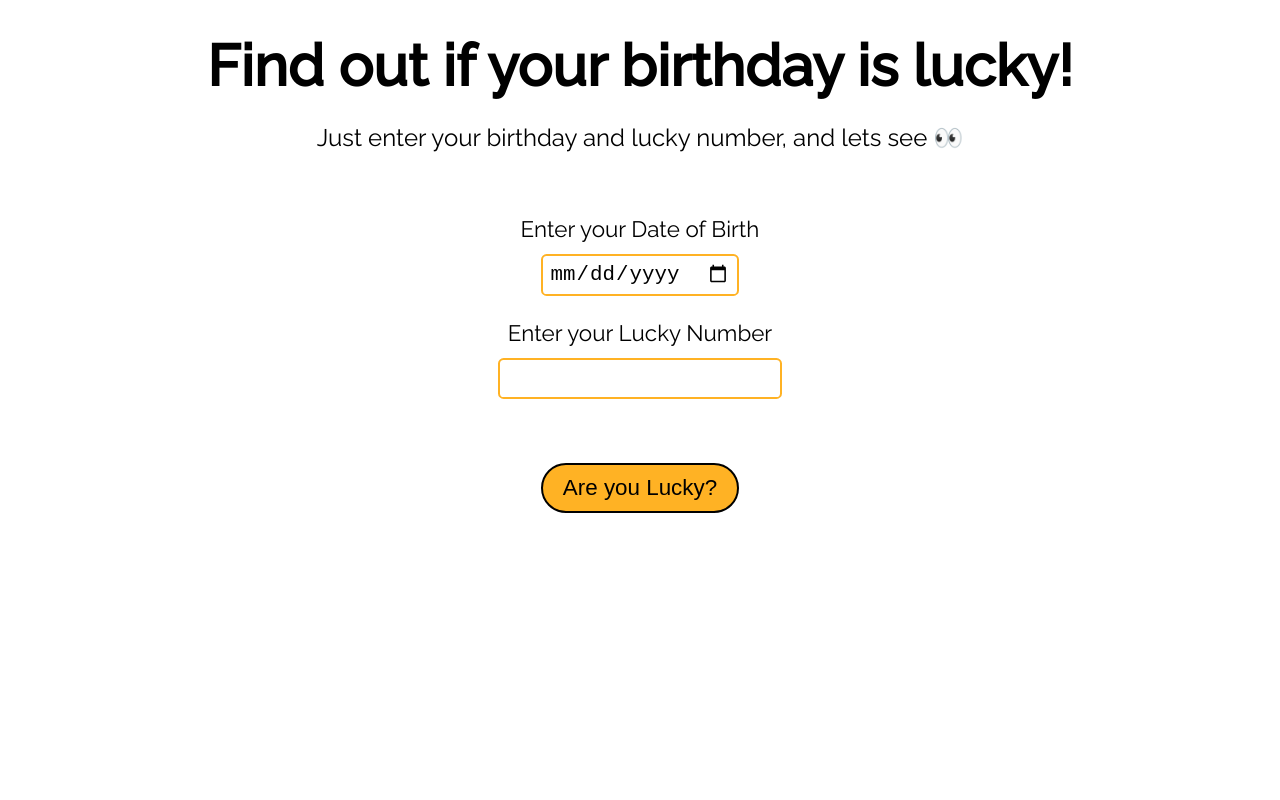
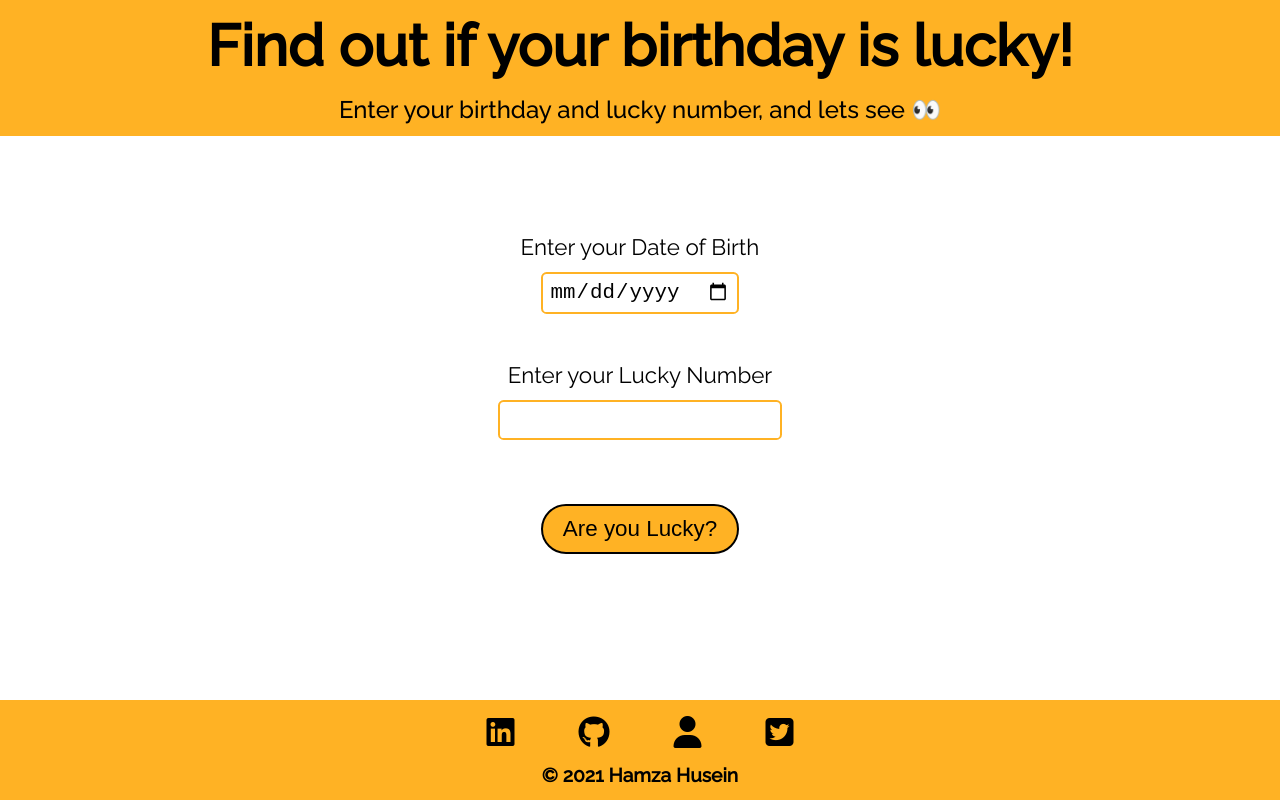
Before and after one commit to Hamdrive/markEleven, a plain HTML site: page index.html in a window 1280 px wide. Drawn offline with Linux system fonts and the light colour scheme.

Commit message:
[feat] footer bar

```diff
--- a/index.html
+++ b/index.html
@@ -6,13 +6,14 @@
     <meta name="viewport" content="width=device-width, initial-scale=1.0">
     <title>Lucky Birthday!</title>
     <link rel="stylesheet" href="style.css">
+    <script src="https://kit.fontawesome.com/0ae1aebe6f.js" crossorigin="anonymous"></script>
+
 </head>
 <body>
     <div class="title">
         <h1>Find out if your birthday is lucky!</h1>
+        <h2>Enter your birthday and lucky number, and lets see 👀</h2>
     </div>
-    <div class="sub-title">
-        Just enter your birthday and lucky number, and lets see 👀
     </div>
     <div class="dob">
         <label for="dob-input">Enter your Date of Birth</label>
@@ -28,6 +29,19 @@
     <div class="result">
         <p id="result-message"></p>
     </div>
+    <div class="bottom-container">
+        <div class="icons">
+          <a class="footer-link" target="_blank" href="https://www.linkedin.com/in/hamza-husein/"><i
+              class="fab fa-linkedin fa-2x"></i></a>
+          <a class="footer-link" target="_blank" href="https://github.com/Hamdrive"><i
+              class="fab fa-github fa-2x"></i></a>
+          <a class="footer-link" target="_blank" href="https://hamzahusein.netlify.app"><i
+          class="fas fa-user fa-2x"></i></a>
+          <a class="footer-link" target="_blank" href="https://twitter.com/itsHamhere"><i
+              class="fab fa-twitter-square fa-2x"></i></a>
+        </div>
+        <p class="copyright">© 2021 Hamza Husein</p>
+    </div>
     <script src="script.js"></script>
 </body>
 </html>
--- a/style.css
+++ b/style.css
@@ -9,19 +9,25 @@
 body{
     text-align: center;
     width: 100%;
-    height: 100%;
     font-family: 'Raleway', sans-serif;
     font-weight: 400;
-}
-
-.title, .sub-title{
-    margin: 0 auto;
+    display: flex;
+    flex-direction: column;
+    height: 100vh;
 }
 
 .title{
     font-size: 1.8rem;
+    font-weight: 600;
+    margin-bottom: auto;
+    padding: 0.75rem 0;
+    background-color: #ffb224;
+}
+
+h2{
+    font-size: 1.5rem;
+    margin-top: 1rem;
     font-weight: 500;
-    margin-top: 2rem;
 }
 
 .sub-title{
@@ -73,4 +79,41 @@ button:hover {
 
 .result{
     font-size: 1.7rem;
+    margin-bottom: 2rem;
 }
+
+.icons{
+    display: flex;
+    justify-content: center;
+    margin-bottom: 1rem;
+}
+
+.icons i{
+    margin: 0 2rem;
+    color: black;
+}
+
+.icons i:hover{
+    color: rgb(1, 69, 114);
+}
+
+.bottom-container{
+    background-color: #ffb224;
+    height: 100px;
+    width: 100%;
+    margin-top: auto;
+    padding: 1rem 0;
+}
+
+.footer-link{
+    font-size: 1rem;
+    display: inline-block;
+}
+
+.copyright{
+    color: black;
+    font-size: 1.2rem;
+    font-weight: 600;
+    text-align: center;
+    margin-top: 0.5rem;
+}
```
